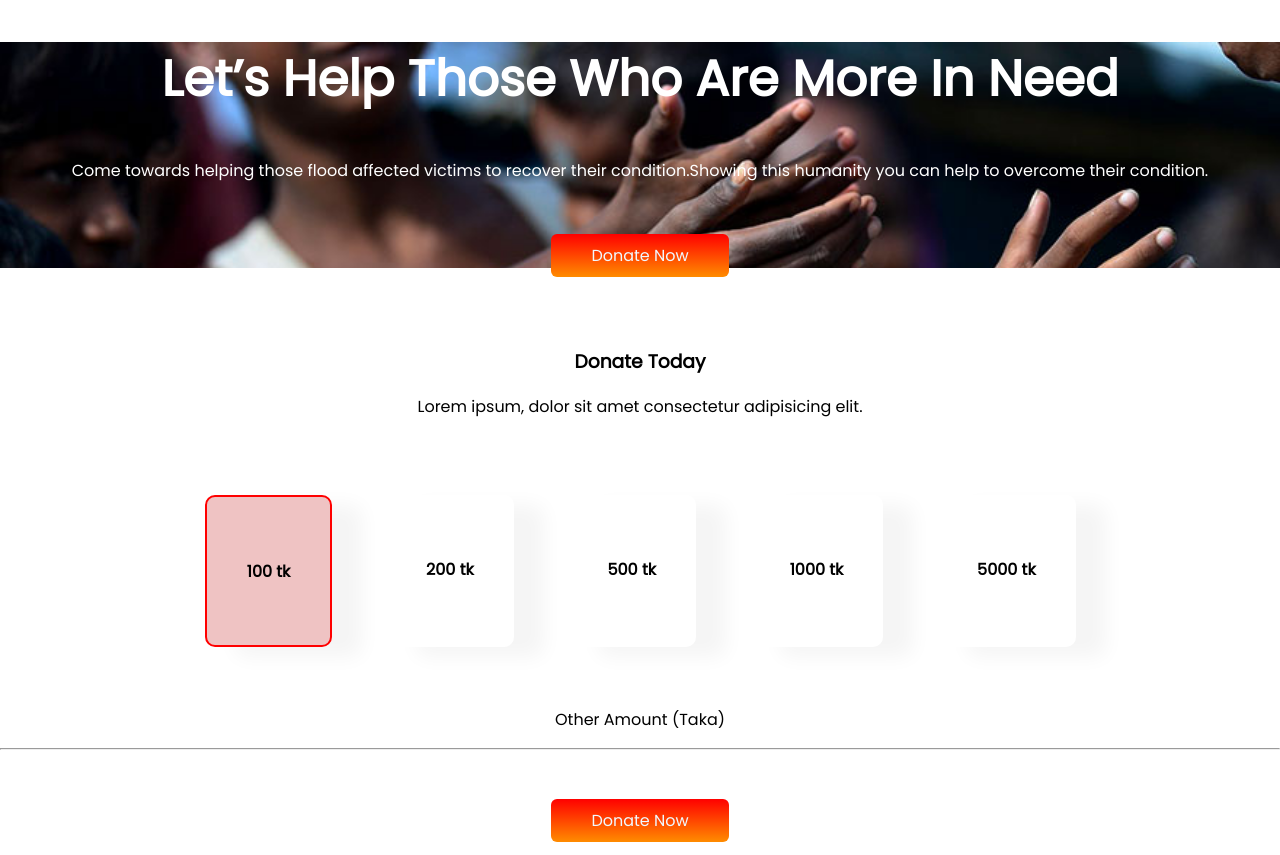
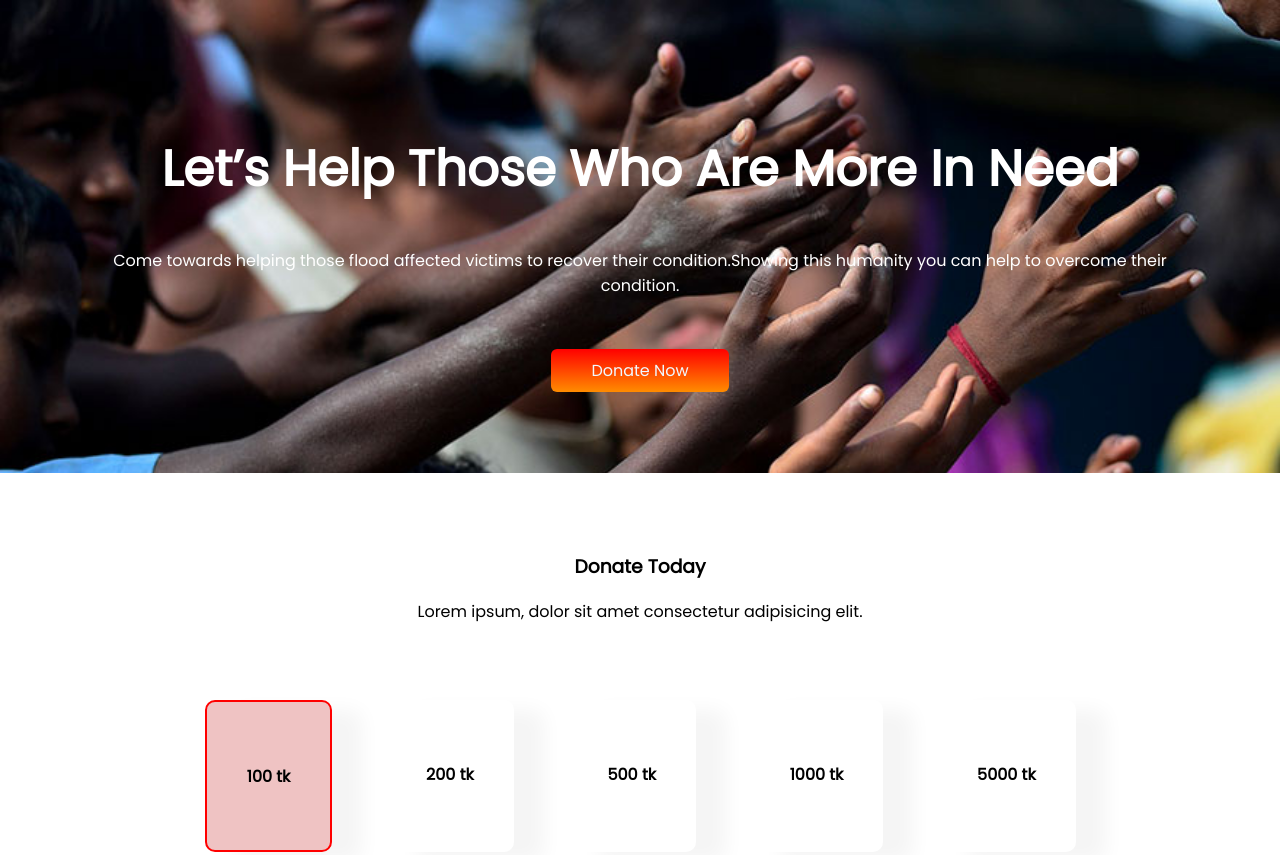
Before and after one commit to MuNiRa369/Assignment-1, a plain HTML site: page index.html in a window 1280 px wide. Shown: the top 855 px of the page. Drawn offline with Linux system fonts and the light colour scheme.

Commit message:
init pic

```diff
--- a/index.html
+++ b/index.html
@@ -21,7 +21,7 @@
 
   <div class="text-one">
         <section id="backpic">
-          <div>
+          <div id="box-text">
               <h1>Let’s Help Those Who Are More In Need</h1>
               <p id="help">
                 Come towards helping those flood affected victims to recover their condition.Showing this humanity you can help to overcome their condition.
--- a/style.css
+++ b/style.css
@@ -1,5 +1,3 @@
-
-
 body{
     font-family: 'Poppins', sans-serif;
     margin: 0%;
@@ -10,6 +8,9 @@ body{
     margin: 0%;
     padding: 0%;
  }
+  #box-text{
+    padding: 90px;
+  }
 
  /* background-image...let's help */
 #backpic{
```
